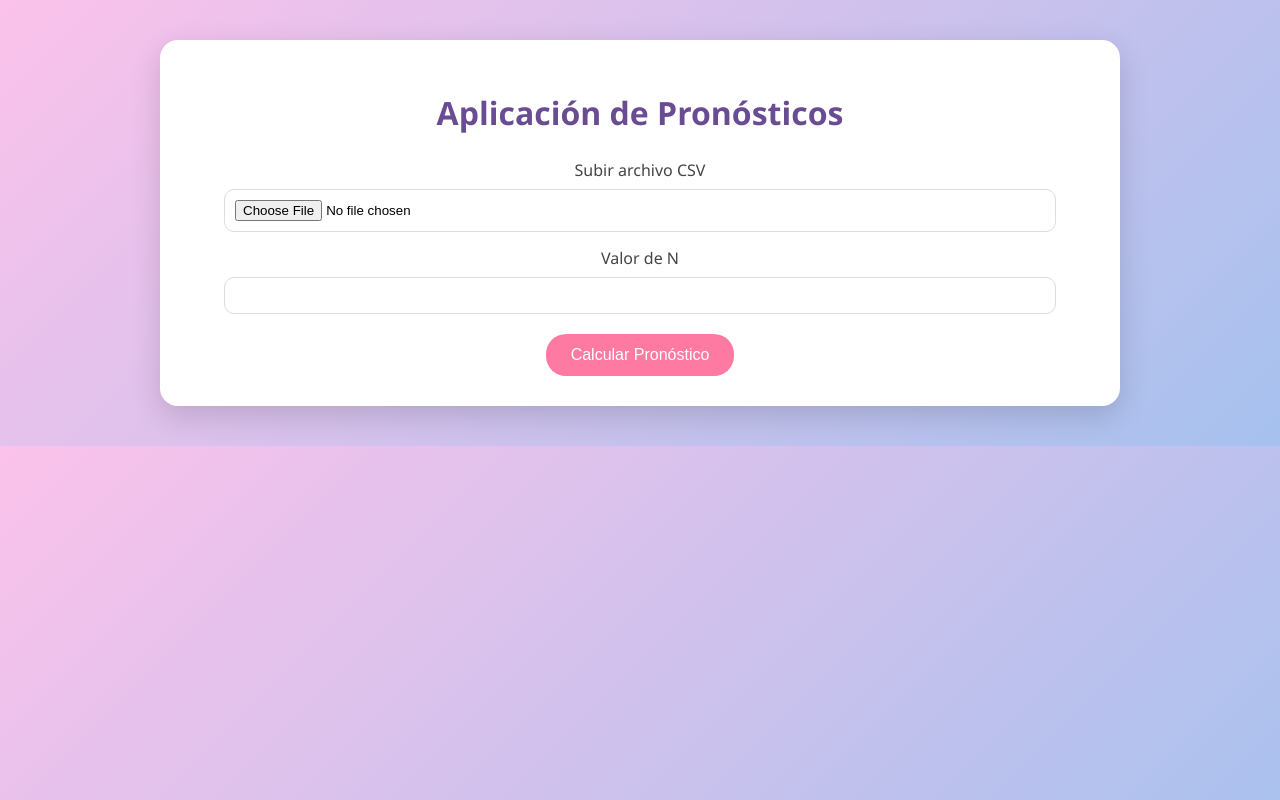
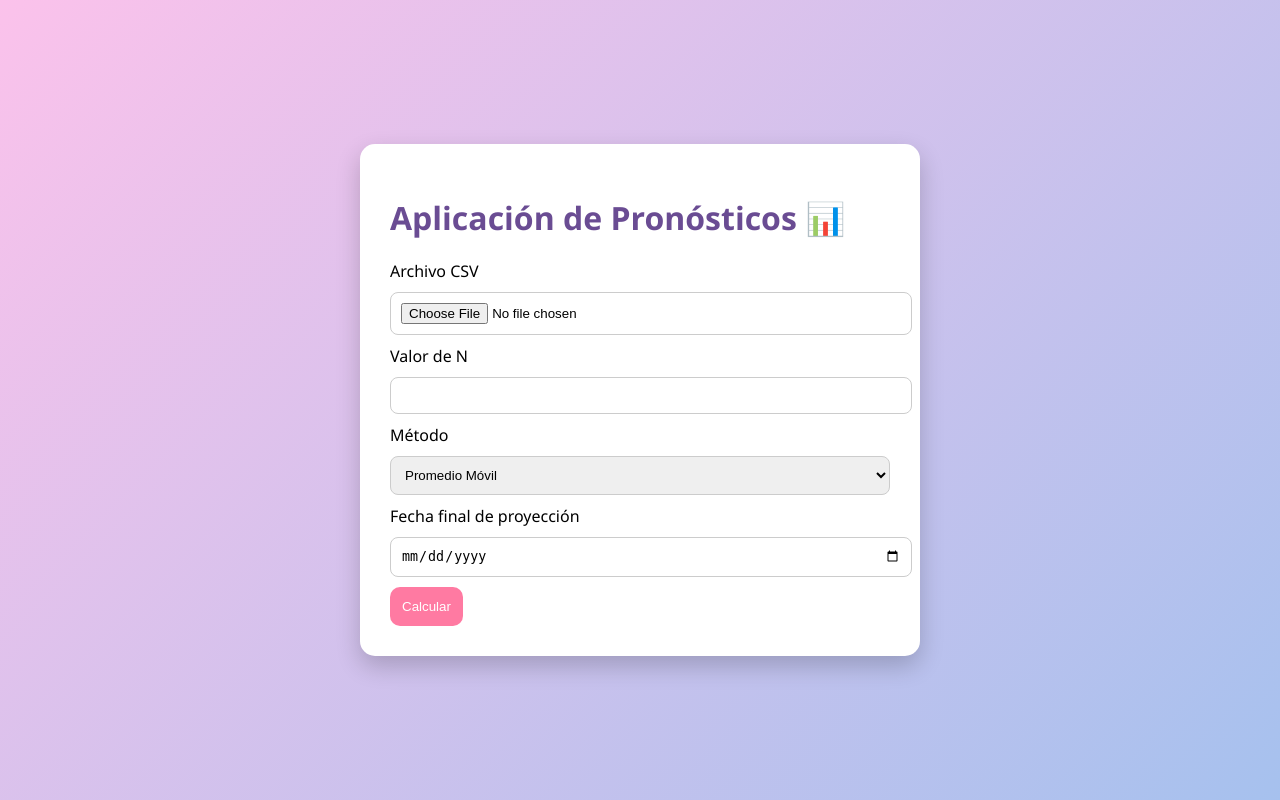
Before and after one commit to hillarygonzalez-ux/Aplicacion_pronostico, a Flask app: page / in a window 1280 px wide. Run offline with Flask 3, Linux system fonts and the light colour scheme.

Commit message:
Mi commit

```diff
--- a/app.py
+++ b/app.py
@@ -1,22 +1,23 @@
 from flask import Flask, render_template, request
 import pandas as pd
 import matplotlib.pyplot as plt
+from statsmodels.tsa.holtwinters import SimpleExpSmoothing
+from prophet import Prophet
 import os
 
 app = Flask(__name__)
 
-# FUNCION PROMEDIO MOVIL
+# Validar archivo
+def archivo_valido(filename):
+    return filename.endswith('.csv')
+
+# Promedio móvil
 def promedio_movil(serie, n):
-    pronostico = serie.rolling(window=n).mean()
-    return pronostico
+    return serie.rolling(window=n).mean()
 
-# FUNCION MEDIDAS DE ERROR
+# Medidas de error
 def medidas_error(real, pron):
-    df = pd.DataFrame({
-        "real": real,
-        "pron": pron
-    })
-
+    df = pd.DataFrame({"real": real, "pron": pron})
     df = df.dropna()
 
     mae = (abs(df["real"] - df["pron"])).mean()
@@ -25,59 +26,95 @@ def medidas_error(real, pron):
 
     return round(mae,2), round(mse,2), round(mape,2)
 
-# PAGINA PRINCIPAL
 @app.route("/", methods=["GET","POST"])
-
 def index():
 
     resultados = {}
+    tabla_modelos = {}
+    error = None
 
     if request.method == "POST":
 
-        # valor de N
-        n = int(request.form["n"])
-
-        # archivo cargado
         file = request.files["file"]
 
-        # leer CSV
+        if not archivo_valido(file.filename):
+            return render_template("pronostico.html", error="Solo archivos CSV")
+
         df = pd.read_csv(file)
+
+        if "Fecha" not in df.columns:
+            return render_template("pronostico.html", error="Debe tener columna Fecha")
+
+        df["Fecha"] = pd.to_datetime(df["Fecha"])
+
+        n = int(request.form["n"])
+        metodo = request.form["metodo"]
+        fecha_fin = request.form["fecha_fin"]
 
         productos = df.columns[1:]
 
         for p in productos:
 
-            pron = promedio_movil(df[p], n)
+            serie = df[p]
 
-            mae, mse, mape = medidas_error(df[p], pron)
+            # ---------------- PROMEDIO MOVIL ----------------
+            pm = promedio_movil(serie, n)
+            mae_pm, mse_pm, mape_pm = medidas_error(serie, pm)
 
+            # ---------------- SES ----------------
+            modelo_ses = SimpleExpSmoothing(serie).fit()
+            ses = modelo_ses.fittedvalues
+            mae_ses, mse_ses, mape_ses = medidas_error(serie, ses)
+
+            # ---------------- PROPHET ----------------
+            df_prophet = df[["Fecha", p]].rename(columns={"Fecha":"ds", p:"y"})
+            modelo_p = Prophet()
+            modelo_p.fit(df_prophet)
+
+            # calcular periodos futuros
+            dias = (pd.to_datetime(fecha_fin) - df["Fecha"].max()).days
+            future = modelo_p.make_future_dataframe(periods=dias)
+            forecast = modelo_p.predict(future)
+
+            mae_p, mse_p, mape_p = medidas_error(df_prophet["y"], forecast["yhat"][:len(df)])
+
+            # ---------------- SELECCION DE METODO ----------------
+            if metodo == "promedio":
+                pron = pm
+            elif metodo == "ses":
+                pron = ses
+            else:
+                pron = forecast["yhat"]
+
+            # ---------------- GRAFICA ----------------
+            plt.figure()
+            plt.plot(df["Fecha"], serie, label="Real")
+
+            if metodo == "prophet":
+                plt.plot(forecast["ds"], forecast["yhat"], label="Prophet")
+            else:
+                plt.plot(df["Fecha"], pron, label=metodo)
+
+            plt.legend()
+            ruta = f"static/{p}.png"
+            plt.savefig(ruta)
+            plt.close()
+
+            # resultados principales
             resultados[p] = {
-                "mae": mae,
-                "mse": mse,
-                "mape": mape,
-                "pronostico": round(pron.iloc[-1],2)
+                "mae": mae_pm,
+                "mse": mse_pm,
+                "mape": mape_pm
             }
 
+            # tabla comparativa
+            tabla_modelos[p] = {
+                "Promedio": mape_pm,
+                "SES": mape_ses,
+                "Prophet": mape_p
+            }
 
-            # GRAFICO
+    return render_template("pronostico.html", resultados=resultados, tabla=tabla_modelos, error=error)
 
-            plt.figure()
-
-            plt.plot(df[p], label="Real")
-            plt.plot(pron, label="Promedio Movil")
-
-            plt.title(f"Producto {p}")
-
-            plt.legend()
-
-            ruta = f"static/{p}.png"
-
-            plt.savefig(ruta)
-
-            plt.close()
-
-    return render_template("pronostico.html", resultados=resultados)
-
-# EJECUTAR APP
 if __name__ == "__main__":
     app.run(debug=True)
--- a/static/style.css
+++ b/static/style.css
@@ -1,93 +1,57 @@
 body{
-    font-family: 'Segoe UI', Tahoma, Geneva, Verdana, sans-serif;
+    font-family: 'Segoe UI';
     background: linear-gradient(135deg,#fbc2eb,#a6c1ee);
     display:flex;
     justify-content:center;
-    align-items:flex-start;
-    padding: 40px 0;
+    align-items:center;
+    height:100vh;
     margin:0;
 }
 
 .container{
     background:white;
     padding:30px;
-    border-radius:18px;
-    box-shadow:0px 10px 30px rgba(0,0,0,0.15);
-    text-align:center;
-    width:90%;
-    max-width:900px;
+    border-radius:15px;
+    width:500px;
+    box-shadow:0px 10px 25px rgba(0,0,0,0.2);
 }
 
 h1{
     color:#6a4c93;
-    margin-bottom:25px;
 }
 
-h2{
-    color:#6a4c93;
-    margin-top:30px;
-}
-
-label{
-    display:block;
-    margin-top:15px;
-    color:#444;
-    font-weight:500;
-}
-
-input{
-    width:90%;
+input, select{
+    width:100%;
     padding:10px;
-    margin-top:8px;
-    border-radius:10px;
-    border:1px solid #ddd;
+    margin:10px 0;
+    border-radius:8px;
+    border:1px solid #ccc;
 }
 
 button{
-    margin-top:20px;
     background:#ff7aa2;
     color:white;
     border:none;
-    padding:12px 25px;
-    border-radius:20px;
-    font-size:16px;
+    padding:12px;
+    border-radius:10px;
     cursor:pointer;
-    transition:0.3s;
 }
 
 button:hover{
     background:#ff5c8a;
-    transform:scale(1.05);
 }
 
-.resultados-grid {
-    display: grid;
-    grid-template-columns: repeat(auto-fit, minmax(250px, 1fr));
-    gap: 20px;
-    margin-top: 30px;
+table{
+    width:100%;
+    margin-top:20px;
+    border-collapse: collapse;
 }
 
-.resultado {
-    background: #fff0f5;
-    padding: 15px;
-    border-radius: 15px;
-    box-shadow: 0 5px 15px rgba(0,0,0,0.1);
-    text-align: center;
+table, th, td{
+    border:1px solid #ddd;
 }
 
-.resultado h3{
-    color:#ff5c8a;
-    margin-bottom: 8px;
+th, td{
+    padding:10px;
+    text-align:center;
 }
-
-.resultado img{
-    width: 100%;
-    border-radius: 10px;
-    margin-top: 10px;
-}
-
-.resultado p{
-    font-size: 14px;
-    margin: 5px 0;
-    color: #444;
-}
--- a/templates/pronostico.html
+++ b/templates/pronostico.html
@@ -1,36 +1,79 @@
 <!DOCTYPE html>
 <html>
+
 <head>
-    <title>Aplicación de Pronósticos</title>
+<title>Pronósticos</title>
 <link rel="stylesheet" href="{{ url_for('static', filename='style.css') }}">
 </head>
+
 <body>
+
 <div class="container">
-    <h1>Aplicación de Pronósticos</h1>
+
+<h1>Aplicación de Pronósticos 📊</h1>
+
+{% if error %}
+<p style="color:red">{{error}}</p>
+{% endif %}
 
 <form method="POST" enctype="multipart/form-data">
-        <label>Subir archivo CSV</label>
+
+<label>Archivo CSV</label>
 <input type="file" name="file" required>
 
 <label>Valor de N</label>
-        <input type="number" name="n" min="1" required>
+<input type="number" name="n" required>
 
-        <button type="submit">Calcular Pronóstico</button>
+<label>Método</label>
+<select name="metodo">
+<option value="promedio">Promedio Móvil</option>
+<option value="ses">Suavización Exponencial</option>
+<option value="prophet">Prophet</option>
+</select>
+
+<label>Fecha final de proyección</label>
+<input type="date" name="fecha_fin" required>
+
+<button type="submit">Calcular</button>
+
 </form>
 
 {% if resultados %}
+
 <h2>Resultados</h2>
-    <div class="resultados-grid">
-        {% for prod, info in resultados.items() %}
-            <div class="resultado">
-                <h3>{{ prod }}</h3>
-                <p><strong>Pronóstico:</strong> {{ info.pronostico }}</p>
-                <p><strong>MAE:</strong> {{ info.mae }}, <strong>MSE:</strong> {{ info.mse }}, <strong>MAPE:</strong> {{ info.mape }}%</p>
-                <img src="{{ url_for('static', filename=prod + '.png') }}" alt="Gráfico {{ prod }}">
+
+{% for producto, datos in resultados.items() %}
+<h3>{{producto}}</h3>
+<p>MAE: {{datos.mae}}</p>
+<p>MSE: {{datos.mse}}</p>
+<p>MAPE: {{datos.mape}}%</p>
+<img src="{{ url_for('static', filename=producto + '.png') }}">
+{% endfor %}
+
+<h2>Comparación de modelos</h2>
+
+<table>
+<tr>
+<th>Producto</th>
+<th>Promedio</th>
+<th>SES</th>
+<th>Prophet</th>
+</tr>
+
+{% for producto, datos in tabla.items() %}
+<tr>
+<td>{{producto}}</td>
+<td>{{datos.Promedio}}</td>
+<td>{{datos.SES}}</td>
+<td>{{datos.Prophet}}</td>
+</tr>
+{% endfor %}
+
+</table>
+
+{% endif %}
+
 </div>
-        {% endfor %}
-    </div>
-    {% endif %}
-</div>
+
 </body>
 </html>
```
Also changed, not shown: ejemplo_pronostico.csv (+11 -31 lines), static/Producto2.png (deleted), static/Producto3.png (deleted), static/Producto4.png (deleted), static/Producto5.png (deleted). Lines whose indentation alone changed are shown as unchanged.
